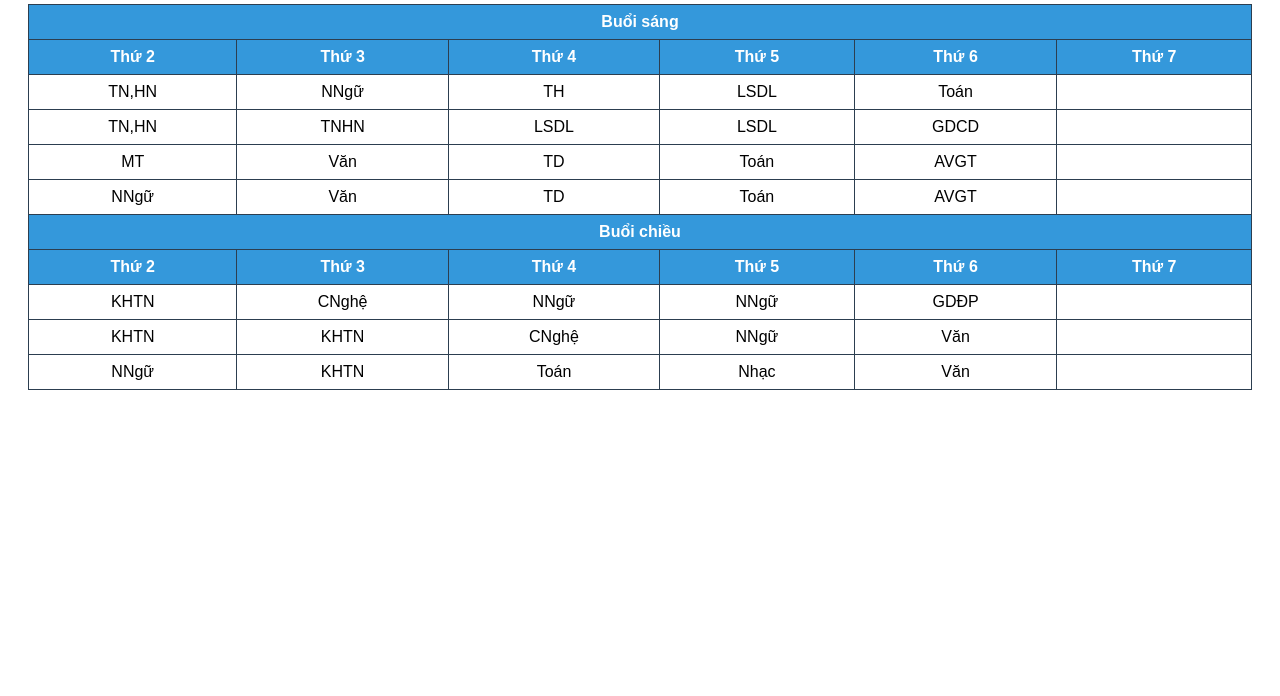
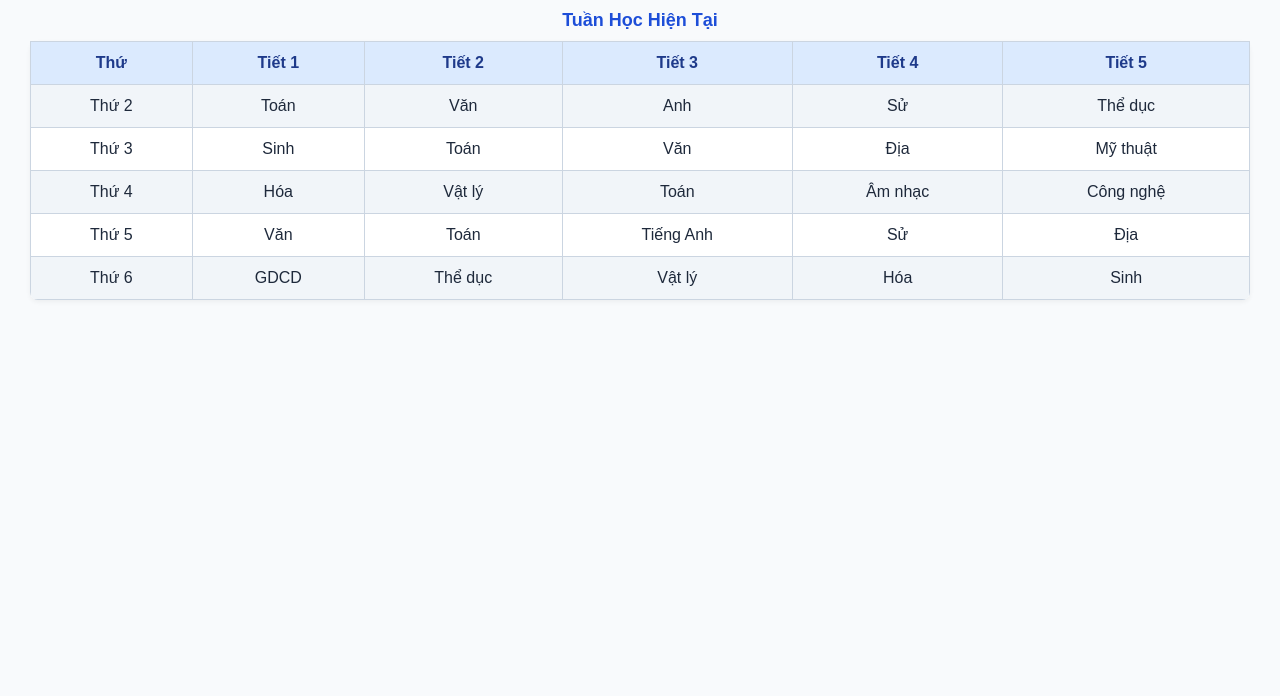
Before and after one commit to tomtuanthanh/tomtuanthanh.github.io, a plain HTML site: page TKB.html in a window 1280 px wide. Shown: the part 104-800 px from the top of the page. Drawn offline with Linux system fonts and the light colour scheme.

Commit message:
Update TKB.html

```diff
--- a/TKB.html
+++ b/TKB.html
@@ -2,55 +2,113 @@
 <html lang="vi">
 <head>
   <meta charset="UTF-8">
-    <title>Thời khóa biểu</title>
+  <meta name="viewport" content="width=device-width, initial-scale=1.0">
+  <title>Thời Khóa Biểu</title>
   <style>
     body {
       font-family: Arial, sans-serif;
-            padding: 20px;
+      background-color: #f8fafc;
+      color: #1e293b;
+      margin: 0;
+      padding: 30px;
     }
+
     h1 {
       text-align: center;
-            color: #2c3e50;
+      color: #0f172a;
+      margin-bottom: 25px;
     }
+
     table {
       width: 100%;
       border-collapse: collapse;
-            margin-top: 20px;
+      background-color: #ffffff;
+      border-radius: 8px;
+      overflow: hidden;
+      box-shadow: 0 2px 5px rgba(0,0,0,0.05);
     }
+
     th, td {
-            border: 1px solid #2c3e50;
-            padding: 8px;
+      border: 1px solid #cbd5e1;
       text-align: center;
+      padding: 12px;
     }
+
     th {
-            background-color: #3498db;
-            color: white;
+      background-color: #dbeafe;
+      color: #1e3a8a;
+      font-weight: 600;
     }
-        .section {
+
+    tr:nth-child(even) {
+      background-color: #f1f5f9;
+    }
+
+    tr:hover {
+      background-color: #e0f2fe;
+    }
+
+    caption {
+      caption-side: top;
+      font-size: 18px;
       font-weight: bold;
-            background-color: #ecf0f1;
+      margin-bottom: 10px;
+      color: #1d4ed8;
     }
   </style>
 </head>
 <body>
-    <h1>Thời khóa biểu lớp 8/6</h1>
+  <h1>⏰ Thời Khóa Biểu Lớp 8</h1>
   <table>
-        <tr><th colspan="7">Buổi sáng</th></tr>
+    <caption>Tuần Học Hiện Tại</caption>
     <tr>
-            <th>Thứ 2</th><th>Thứ 3</th><th>Thứ 4</th><th>Thứ 5</th><th>Thứ 6</th><th>Thứ 7</th>
+      <th>Thứ</th>
+      <th>Tiết 1</th>
+      <th>Tiết 2</th>
+      <th>Tiết 3</th>
+      <th>Tiết 4</th>
+      <th>Tiết 5</th>
     </tr>
-        <tr><td>TN,HN</td><td>NNgữ</td><td>TH</td><td>LSDL</td><td>Toán</td><td></td></tr>
-        <tr><td>TN,HN</td><td>TNHN</td><td>LSDL</td><td>LSDL</td><td>GDCD</td><td></td></tr>
-        <tr><td>MT</td><td>Văn</td><td>TD</td><td>Toán</td><td>AVGT</td><td></td></tr>
-        <tr><td>NNgữ</td><td>Văn</td><td>TD</td><td>Toán</td><td>AVGT</td><td></td></tr>
-
-        <tr><th colspan="7">Buổi chiều</th></tr>
     <tr>
-            <th>Thứ 2</th><th>Thứ 3</th><th>Thứ 4</th><th>Thứ 5</th><th>Thứ 6</th><th>Thứ 7</th>
+      <td>Thứ 2</td>
+      <td>Toán</td>
+      <td>Văn</td>
+      <td>Anh</td>
+      <td>Sử</td>
+      <td>Thể dục</td>
     </tr>
-        <tr><td>KHTN</td><td>CNghệ</td><td>NNgữ</td><td>NNgữ</td><td>GDĐP</td><td></td></tr>
-        <tr><td>KHTN</td><td>KHTN</td><td>CNghệ</td><td>NNgữ</td><td>Văn</td><td></td></tr>
-        <tr><td>NNgữ</td><td>KHTN</td><td>Toán</td><td>Nhạc</td><td>Văn</td><td></td></tr>
+    <tr>
+      <td>Thứ 3</td>
+      <td>Sinh</td>
+      <td>Toán</td>
+      <td>Văn</td>
+      <td>Địa</td>
+      <td>Mỹ thuật</td>
+    </tr>
+    <tr>
+      <td>Thứ 4</td>
+      <td>Hóa</td>
+      <td>Vật lý</td>
+      <td>Toán</td>
+      <td>Âm nhạc</td>
+      <td>Công nghệ</td>
+    </tr>
+    <tr>
+      <td>Thứ 5</td>
+      <td>Văn</td>
+      <td>Toán</td>
+      <td>Tiếng Anh</td>
+      <td>Sử</td>
+      <td>Địa</td>
+    </tr>
+    <tr>
+      <td>Thứ 6</td>
+      <td>GDCD</td>
+      <td>Thể dục</td>
+      <td>Vật lý</td>
+      <td>Hóa</td>
+      <td>Sinh</td>
+    </tr>
   </table>
 </body>
 </html>
```
Lines whose indentation alone changed are shown as unchanged.
